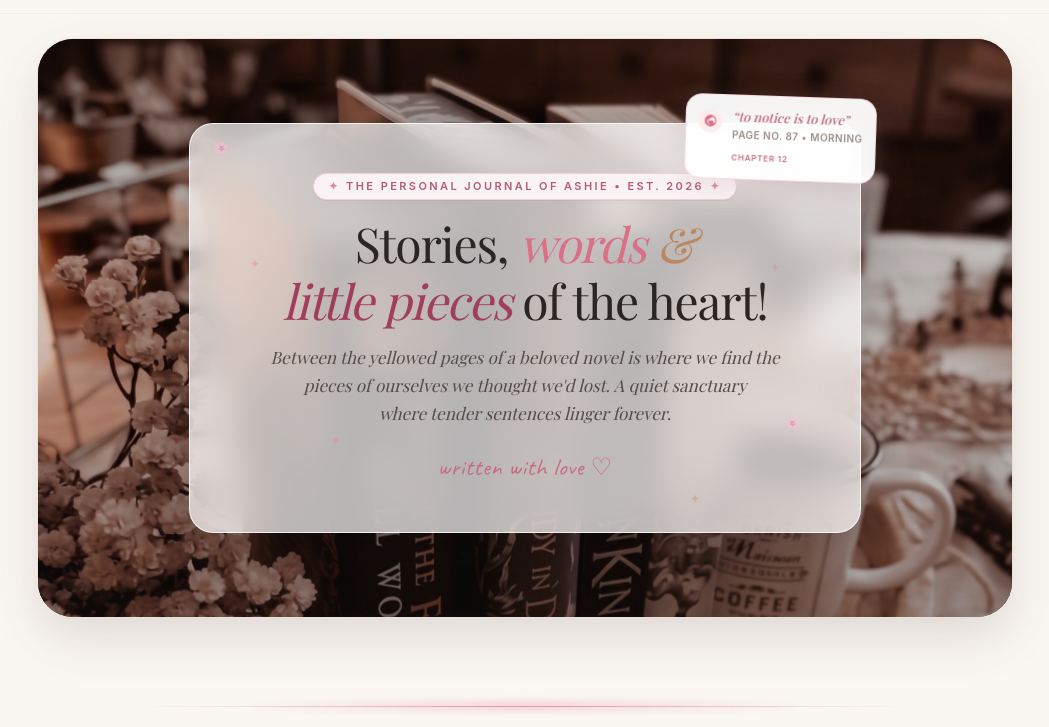
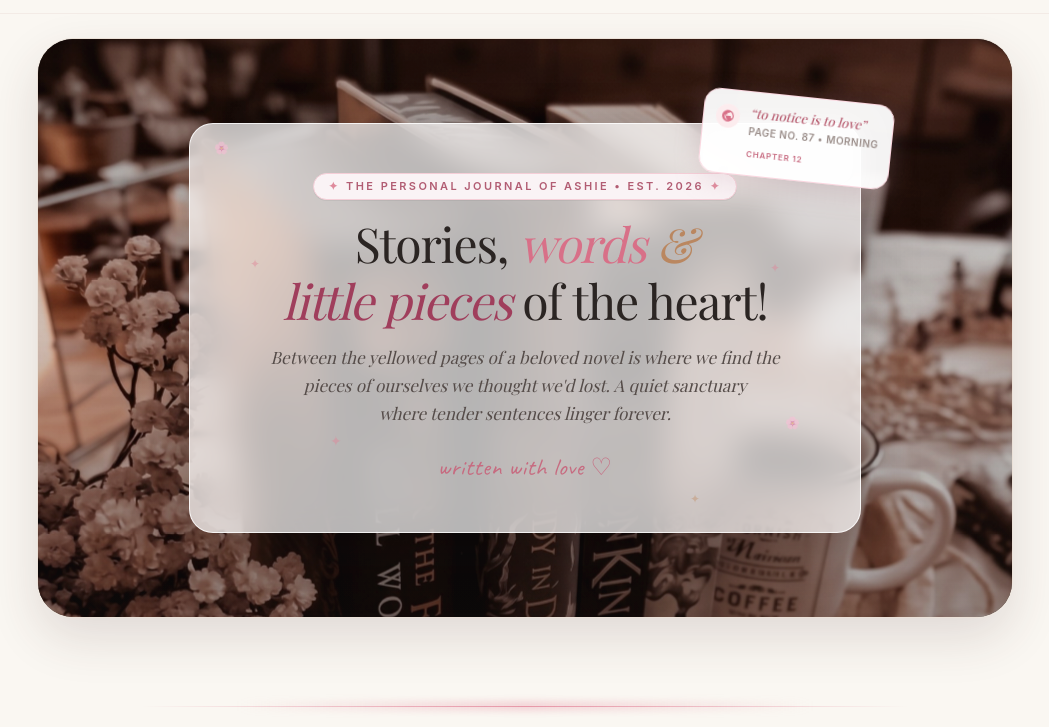
Before and after one commit to ashmikan/Ashie-Journal, an Astro site: page / in a window 1280 px wide. Shown: the part 73-800 px from the top of the page, without its empty margins (115-1164 px from the left). Built offline with nearby package versions, Linux system fonts and the light colour scheme; Astro itself is replaced by a stand-in of ours; a web font is replaced by a local one.

Commit message:
feat: adjust positioning of the decorative mini card in Hero component

```diff
--- a/src/components/Hero.astro
+++ b/src/components/Hero.astro
@@ -49,7 +49,7 @@
       <!-- Top Decorative Floating Mini Card (Top Right) -->
       <aside
         aria-label="Featured chapter snippet"
-        class="absolute -top-6 -right-2 sm:-top-7 sm:-right-4 bg-white/95 backdrop-blur-md rounded-2xl p-2.5 sm:p-3 shadow-[0_8px_25px_rgba(200,160,170,0.25)] border border-[#FAD6DF] flex items-start gap-2.5 text-left transform rotate-2 hover:rotate-0 transition-transform duration-300 max-w-[210px] sm:max-w-[240px]"
+        class="absolute -top-6 -right-6 sm:-top-7 sm:-right-8 bg-white/95 backdrop-blur-md rounded-2xl p-2.5 sm:p-3 shadow-[0_8px_25px_rgba(200,160,170,0.25)] border border-[#FAD6DF] flex items-start gap-2.5 text-left transform rotate-6 hover:rotate-2 transition-transform duration-300 max-w-[210px] sm:max-w-[240px]"
       >
         <div
           class="w-6 h-6 rounded-full bg-[#FCECEE] flex items-center justify-center text-[#D87088] shrink-0 mt-0.5"
```
